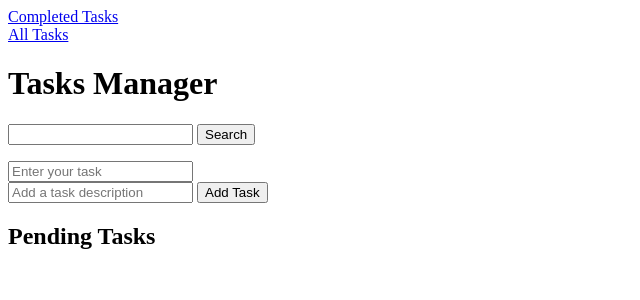
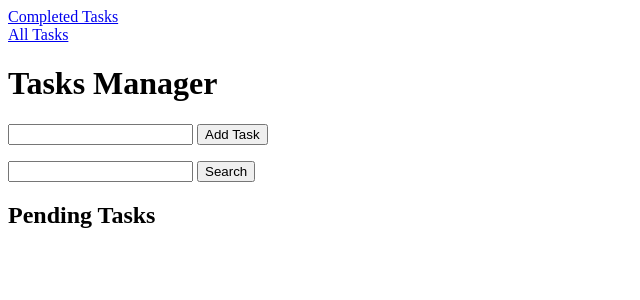
Before and after one commit to sam9111/TaskManager2.0, a Django app: page / in a window 1280 px wide. Shown: the top 300 px of the page, without its empty margins (0-640 px from the left). Run offline with Django 3.2, Linux system fonts and the light colour scheme; tables that the repository leaves empty hold one stand-in row (values such as "Sample post").

Commit message:
Revert "added box for description"
This reverts commit 853e25cf48656b22282e2b8e454b836629f2b1ab.

```diff
--- a/tasks/views.py
+++ b/tasks/views.py
@@ -14,8 +14,7 @@ def tasks_view(request):
 
 def add_task_view(request):
     task_value = request.GET.get("task")
-    task_description = request.GET.get("description")
-    task_obj = Task(title=task_value, description=task_description)
+    task_obj = Task(title=task_value)
     task_obj.save()
     return HttpResponseRedirect("/tasks/")
 
--- a/templates/tasks.html
+++ b/templates/tasks.html
@@ -3,19 +3,16 @@
 <a href="/all_tasks/">All Tasks</a>
 
 <h1>Tasks Manager</h1>
+
+<form method="get" action="/add-task/">
+    <input type="text" name="task" />
+    <button type="submit">Add Task</button>
+</form>
+
 <form method="get" action="">
     <input type="text" name="search" />
     <button type="submit">Search</button>
 </form>
-
-<form method="get" action="/add-task/">
-    <input type="text" name="task" placeholder="Enter your task" required />
-    <br />
-    <input type="text-area" name="description" placeholder="Add a task description" />
-    <button type="submit">Add Task</button>
-</form>
-
-
 
 <div>
     <h2>Pending Tasks</h2>
@@ -23,13 +20,12 @@
 
     <div>
         {{task.id}} . {{task.title}} - {{task.created_date}}
-
+        <a href="/complete_task/{{task.id}}/">Complete</a>
+        <a href="/delete-task/{{task.id}}/">Delete</a></br>
         <br />
         {{task.description}}
 
     </div>
-    <a href="/complete_task/{{task.id}}/">Complete</a>
-    <a href="/delete-task/{{task.id}}/">Delete</a></br>
 
     {% endfor %}
 </div>
```
